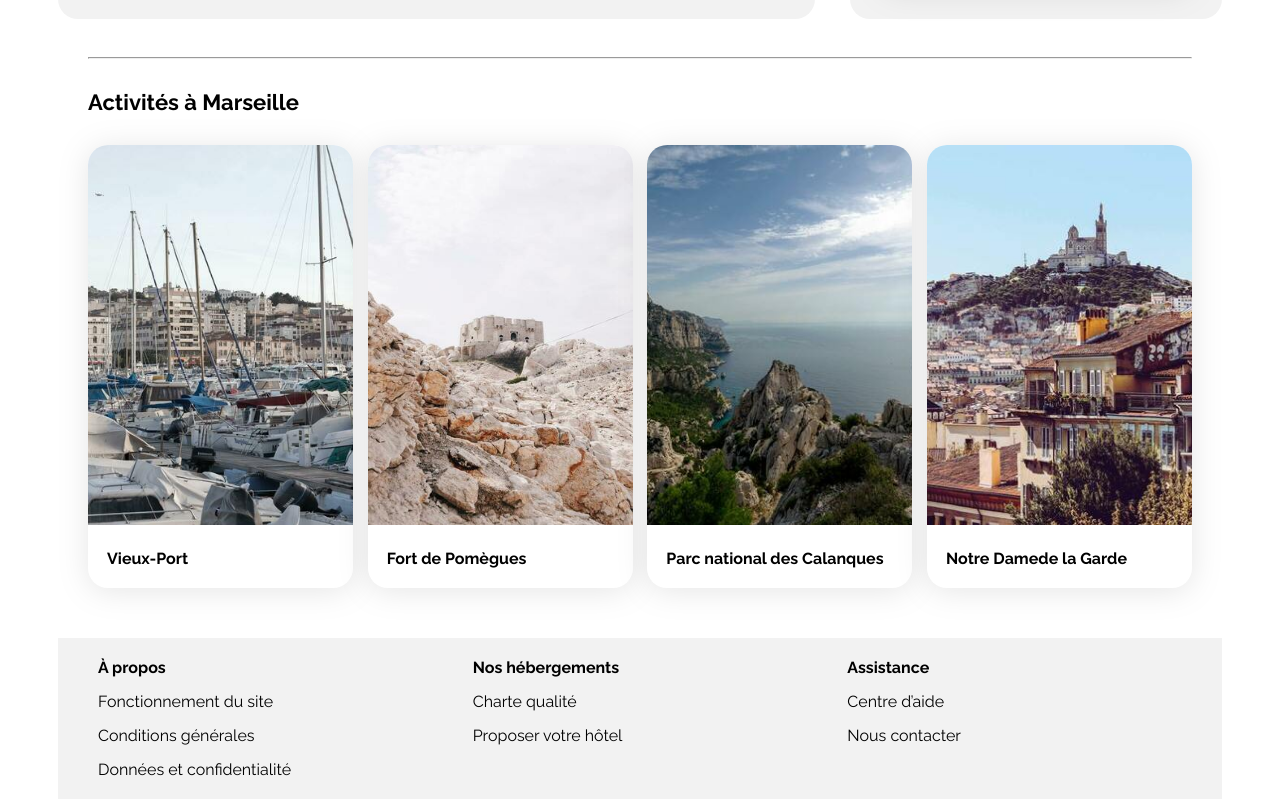
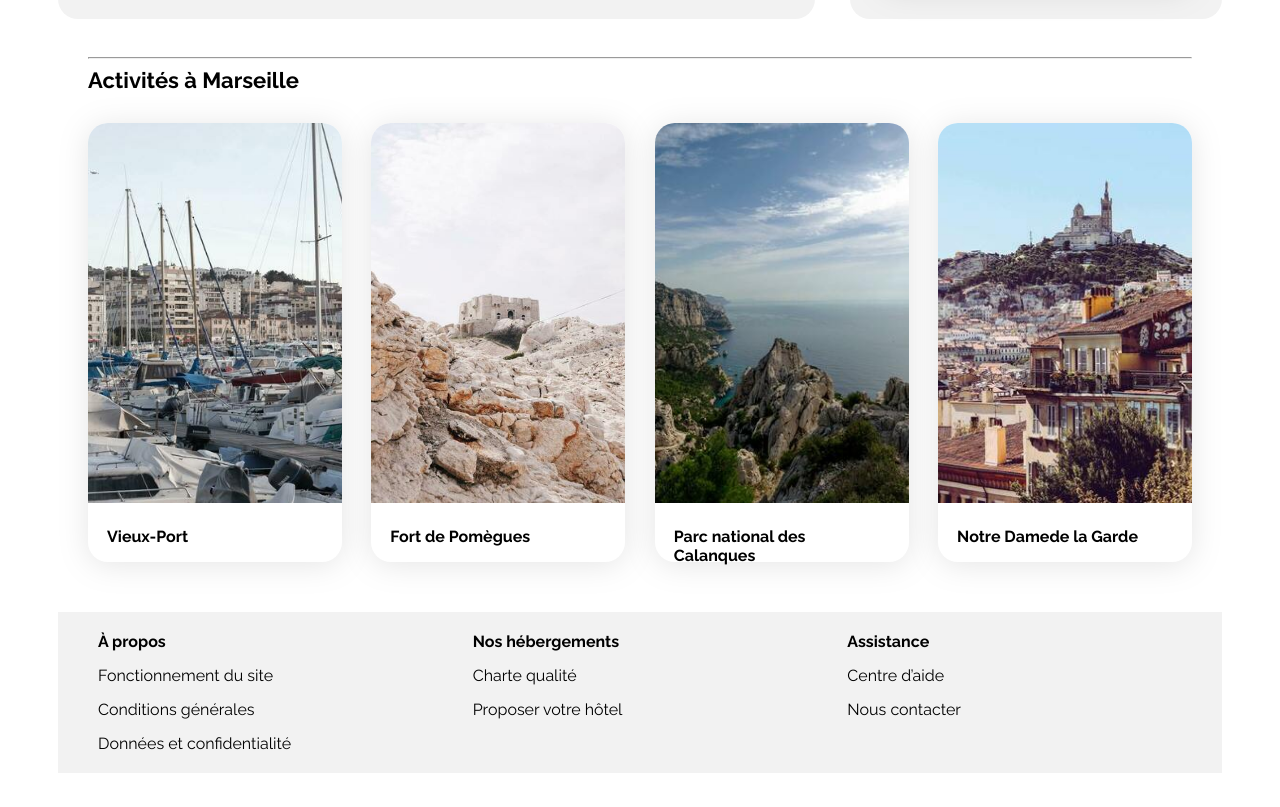
Before and after one commit to davidcloatre/Booki, a plain HTML site: page index.html in a window 1280 px wide. Shown: the part 945-1752 px from the top of the page. After the commit the page ends 1726 px from the top, so only its background shows below. Drawn offline with Linux system fonts and the light colour scheme.

Commit message:
modifications basiques

```diff
--- a/css/style.css
+++ b/css/style.css
@@ -233,19 +233,19 @@ span {
     display: flex;
     justify-content: space-between;
 }
-.activites-container {
-    display: flex;
-    justify-content: space-between;
-}
+
+/*......Activités.....*/
+
+
 .activites {
     padding: 30px;
 }
 .activites-cards a {
+    width: 23%;
+}
 
-    width: 24%;
-}
 .activites-title {
-    margin: 30px 0;
+    margin-bottom: 30px;
 }
 
 .activites-cards {
@@ -254,11 +254,8 @@ span {
     box-sizing: border-box;
 }
 
-.activites-cards > * {
-    /*flex: 1 1 25%;*/
-}
-
 .activites-cards .card {
+    height: 439px;
     padding: 0;
 }
 
```
